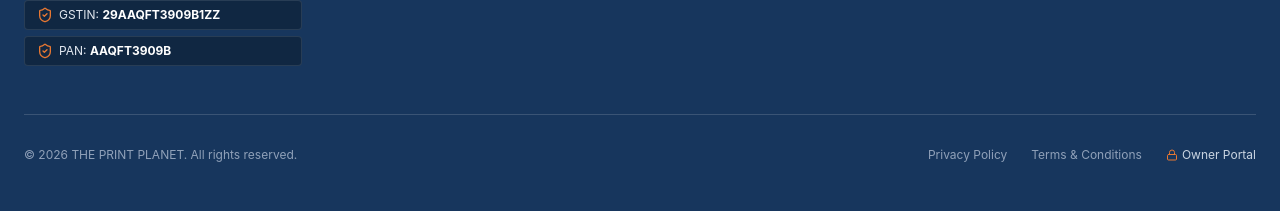
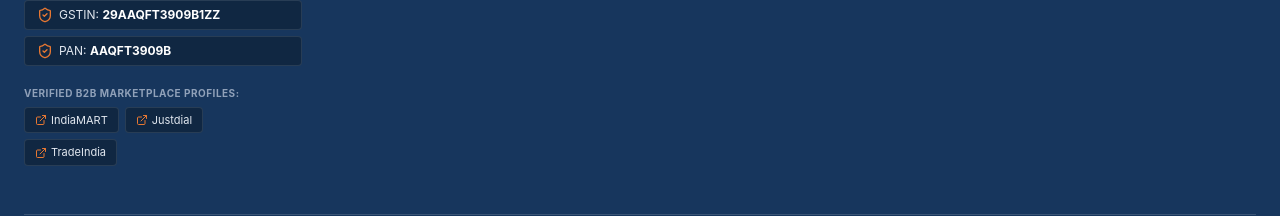
Before and after one commit to ashmita007/the-print-planet, a Next.js app in the folder frontend/: page / in a window 1280 px wide. Shown: the part 3808-4024 px from the top of the page. Built offline with nearby package versions, Linux system fonts and the light colour scheme; no server answers.

Commit message:
feat(ui): add verified marketplace outbound badges in footer and improve logo alt titles

```diff
--- a/frontend/src/components/Footer.tsx
+++ b/frontend/src/components/Footer.tsx
@@ -48,6 +48,45 @@
               <div className="inline-flex items-center gap-1.5 bg-[#102742] text-xs px-3 py-1.5 rounded text-slate-200 border border-white/10 w-full">
                 <ShieldCheck className="w-4 h-4 text-[#E87832] shrink-0" />
                 <span>PAN: <strong className="text-white">{pan}</strong></span>
+              </div>
+            </div>
+
+            {/* Verified B2B Marketplace Outbound Citations */}
+            <div className="pt-1">
+              <span className="text-[10px] font-bold text-slate-400 uppercase tracking-wider block mb-1.5">
+                Verified B2B Marketplace Profiles:
+              </span>
+              <div className="flex flex-wrap gap-1.5 text-[11px]">
+                <a
+                  href="https://www.indiamart.com/theprintplanet/"
+                  target="_blank"
+                  rel="noopener noreferrer"
+                  className="inline-flex items-center gap-1 bg-[#102742] hover:bg-[#0c1f35] px-2.5 py-1 rounded text-slate-200 hover:text-white border border-white/10 transition-colors"
+                  title="The Print Planet on IndiaMART"
+                >
+                  <ExternalLink className="w-3 h-3 text-[#E87832]" />
+                  <span>IndiaMART</span>
+                </a>
+                <a
+                  href="https://www.justdial.com/Bangalore/The-Print-Planet"
+                  target="_blank"
+                  rel="noopener noreferrer"
+                  className="inline-flex items-center gap-1 bg-[#102742] hover:bg-[#0c1f35] px-2.5 py-1 rounded text-slate-200 hover:text-white border border-white/10 transition-colors"
+                  title="The Print Planet on Justdial"
+                >
+                  <ExternalLink className="w-3 h-3 text-[#E87832]" />
+                  <span>Justdial</span>
+                </a>
+                <a
+                  href="https://www.tradeindia.com/Seller-19717145-The-Print-Planet/"
+                  target="_blank"
+                  rel="noopener noreferrer"
+                  className="inline-flex items-center gap-1 bg-[#102742] hover:bg-[#0c1f35] px-2.5 py-1 rounded text-slate-200 hover:text-white border border-white/10 transition-colors"
+                  title="The Print Planet on TradeIndia"
+                >
+                  <ExternalLink className="w-3 h-3 text-[#E87832]" />
+                  <span>TradeIndia</span>
+                </a>
               </div>
             </div>
           </div>
--- a/frontend/src/components/Navbar.tsx
+++ b/frontend/src/components/Navbar.tsx
@@ -172,10 +172,10 @@
       <div className="max-w-7xl mx-auto px-3 sm:px-6">
         <div className="flex items-center justify-between h-16 sm:h-24 gap-3">
           {/* Logo & Brand Identity */}
-          <Link href="/" className="flex items-center gap-2.5 shrink-0 group py-1">
+          <Link href="/" className="flex items-center gap-2.5 shrink-0 group py-1" title="Print Planet Official Wholesale Store">
             <Image
               src="/logo.png"
-              alt="The Print Planet"
+              alt="Print Planet — The Print Planet™ Wholesale ID Card & Printing Solutions"
               width={260}
               height={85}
               className="h-11 sm:h-16 md:h-18 w-auto object-contain hover:opacity-95 transition-opacity"
@@ -415,7 +415,7 @@
               <Link href="/" onClick={() => setMobileMenuOpen(false)} className="bg-white px-3 py-1.5 rounded-lg inline-block shadow-sm">
                 <Image
                   src="/logo.png"
-                  alt="The Print Planet"
+                  alt="Print Planet — The Print Planet™ Wholesale ID Solutions"
                   width={180}
                   height={50}
                   className="h-9 sm:h-10 w-auto object-contain"
```
